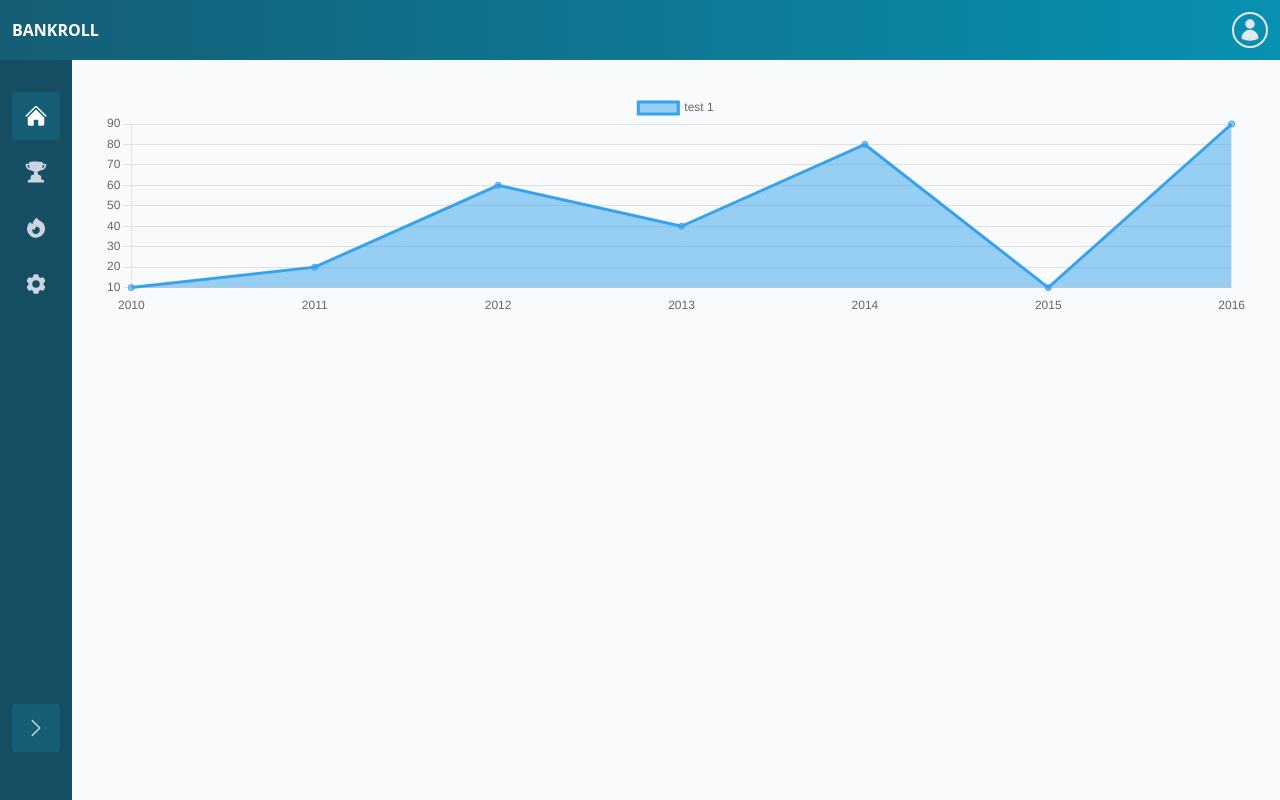
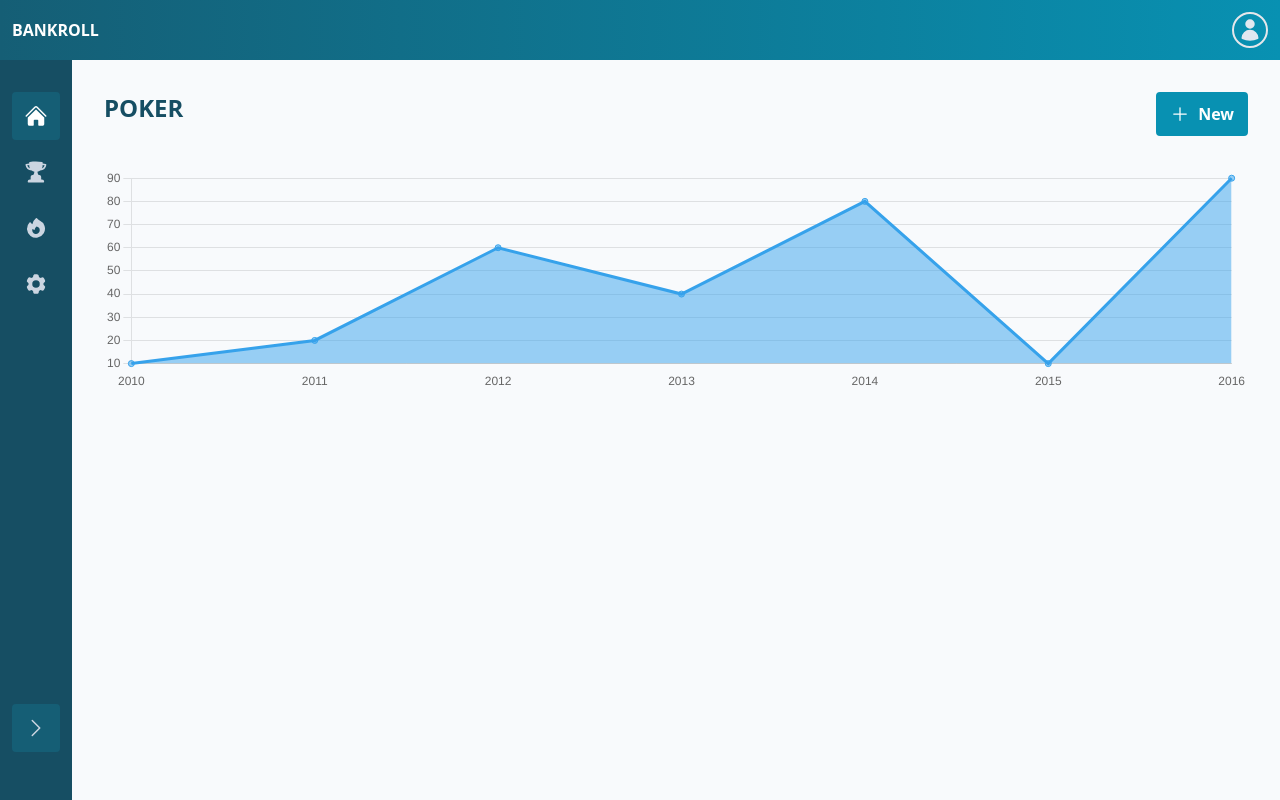
Before and after one commit to pharos-lab/bankroll, a Vue app: page / in a window 1280 px wide. Built offline with nearby package versions, Linux system fonts and the light colour scheme.

Commit message:
add heading and add button

```diff
--- a/src/App.vue
+++ b/src/App.vue
@@ -1,10 +1,17 @@
 <template>
   <Navbar/>
-  <main class="grow flex">
+  <main class="grow flex text-cyan-900">
     <Sidebar />
     <section class="grow h-full overflow-auto bg-slate-50 p-8">
+      <h1 class="font-bold mb-8 flex justify-between">
+       <span class="text-2xl">POKER</span>
+       <button class="px-3 py-2 border-2 border-cyan-600 bg-cyan-600 rounded hover:bg-white hover:text-cyan-600 transition-colors text-white flex items-center gap-2">
+        <PlusIcon class="size-5"></PlusIcon>
+        New
+      </button>
+      </h1>
       <div class="charts">
-        <Chart :data="data" class="max-h-56" no-grid-x/>
+        <Chart :data="data" class="max-h-56" no-grid-x no-legend/>
       </div>
     </section>
   </main>
@@ -14,6 +21,7 @@
 import Navbar from './components/Navbar.vue';
 import Sidebar from './components/Sidebar.vue'
 import Chart from './components/Chart.vue'
+import { PlusIcon } from '@heroicons/vue/24/solid'
 
 const rawData = [
     { year: 2010, count: 10 },
```
